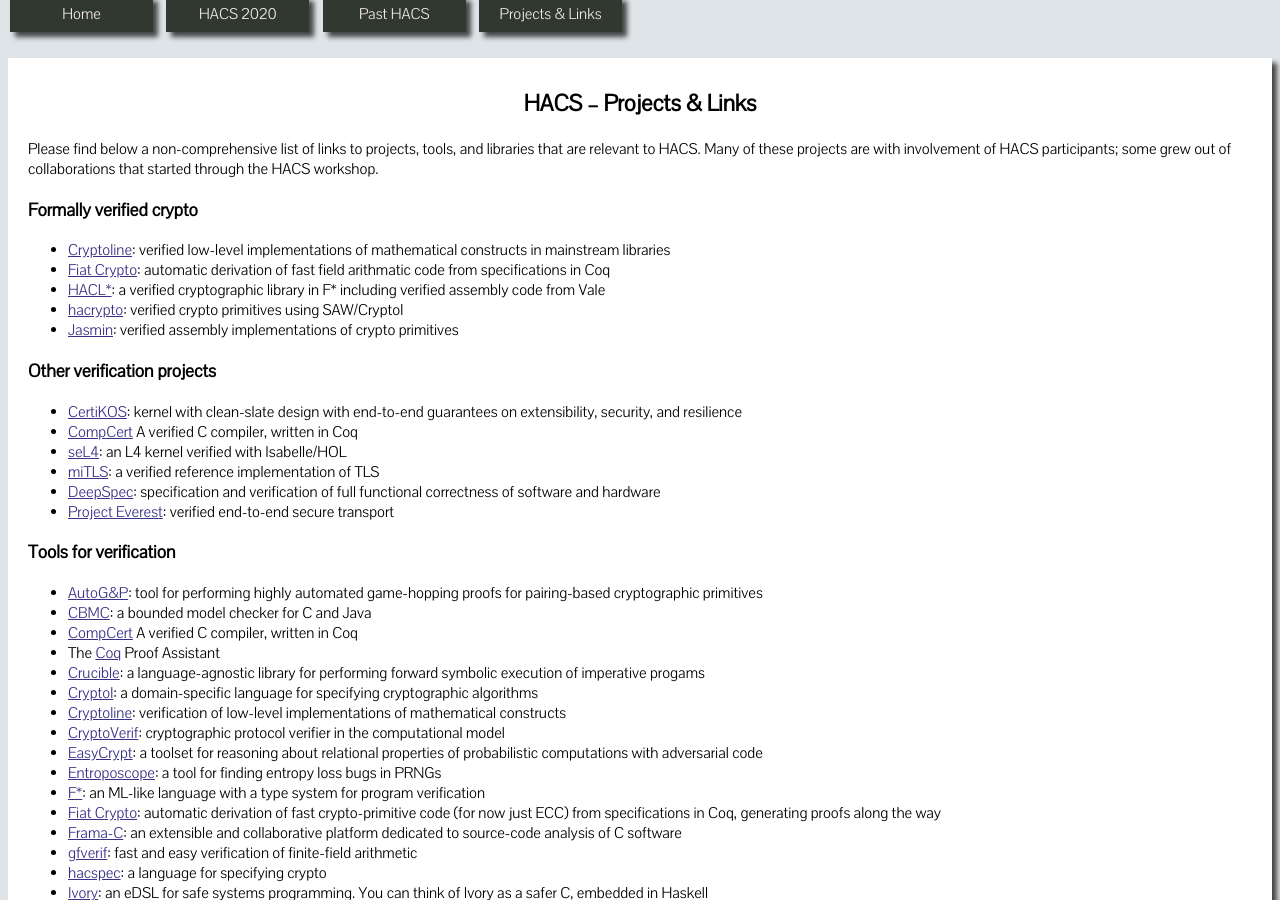
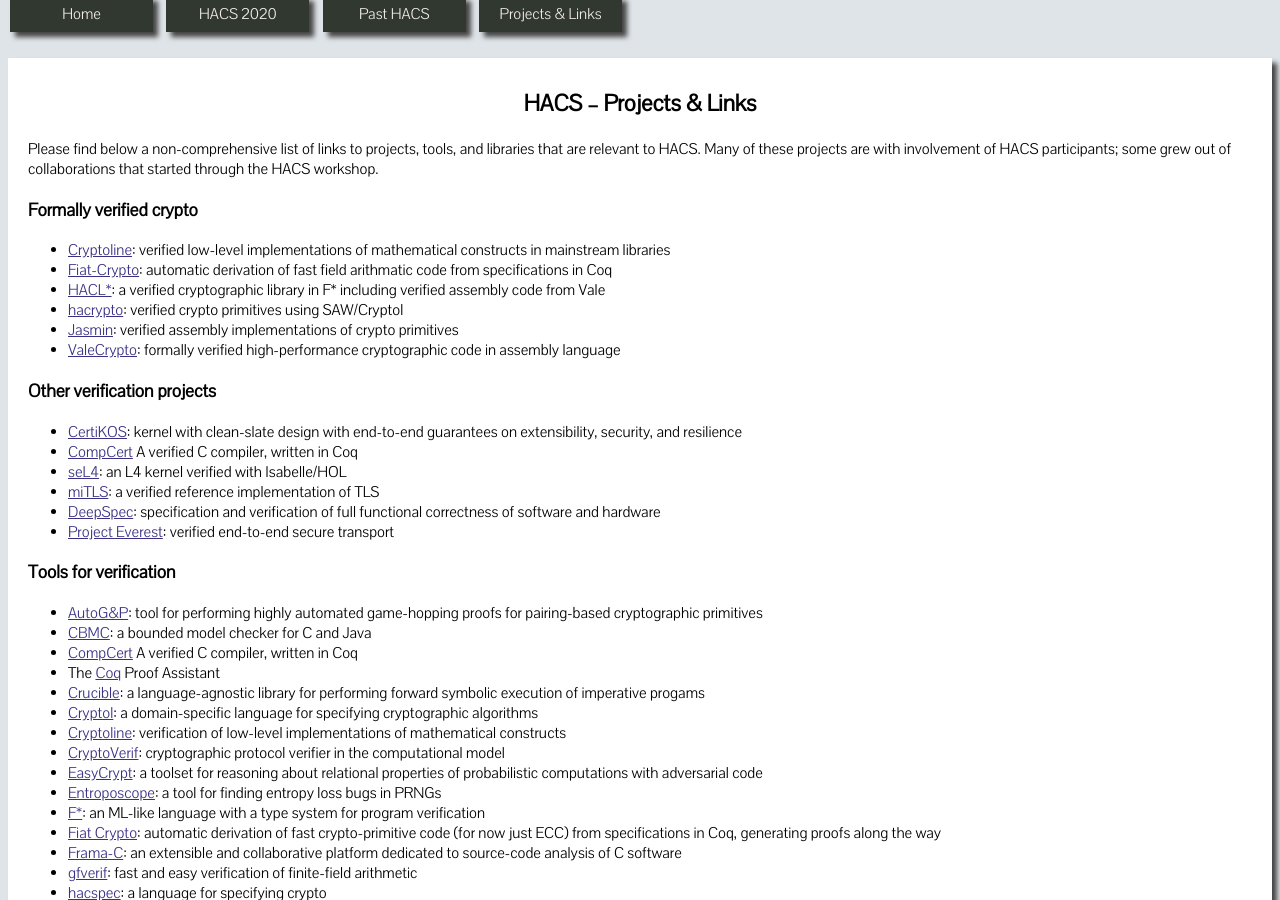
Before and after one commit to HACS-workshop/HACS-workshop.github.io, a Jekyll site: the page built from links.html, in a window 1280 px wide and 900 px high, scrolled down 345 px. Built offline with Jekyll 4.4.1, drawn with Linux system fonts in a browser that asks for light colours.

Commit message:
edited links

```diff
--- a/links.html
+++ b/links.html
@@ -21,12 +21,12 @@ collaborations that started through the HACS workshop.
   </li>
 
   <li>
-    <a href="https://github.com/mit-plv/fiat-crypto/">Fiat Crypto</a>:
+    <a href="https://github.com/mit-plv/fiat-crypto/">Fiat-Crypto</a>:
     automatic derivation of fast field arithmatic code from specifications in Coq
   </li>
 
   <li>
-    <a href="https://github.com/mitls/hacl-star">HACL&ast;</a>:
+    <a href="https://github.com/project-everest/hacl-star">HACL&ast;</a>:
     a verified cryptographic library in F&ast; including verified assembly code from Vale
   </li>
 
@@ -39,6 +39,12 @@ collaborations that started through the HACS workshop.
     <a href="https://jasmin-lang.github.io/">Jasmin</a>:
     verified assembly implementations of crypto primitives
   </li>
+
+  <li>
+    <a href="https://github.com/project-everest/hacl-star/tree/master/vale">ValeCrypto</a>:
+    formally verified high-performance cryptographic code in assembly language
+  </li
+>
 <!--
   <li>
     <a href="https://github.com/benlaurie/openssl/tree/saw/proof">WIP: applying SAW to OpenSSL</a>
```
